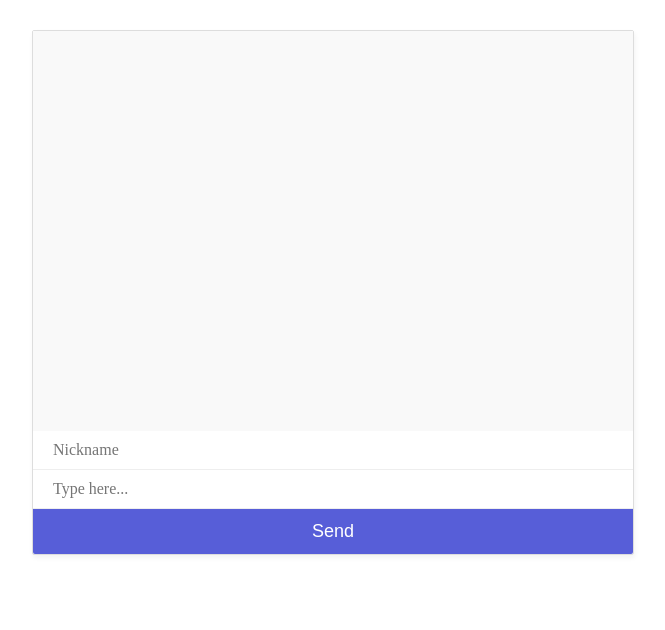
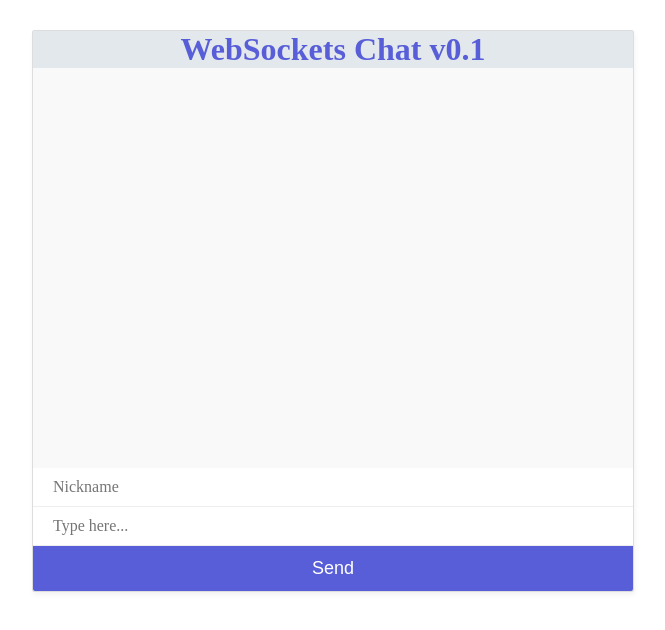
Before and after one commit to noomdalv/webSockets_chat, a website: page public/index.html in a window 1280 px wide. Shown: the whole page, without its empty margins (307-972 px from the left). Drawn offline with nearby package versions, Linux system fonts and the light colour scheme; no server answers.

Commit message:
updated readme and added styling

```diff
--- a/index.js
+++ b/index.js
@@ -14,7 +14,7 @@ app.use(express.static("public"));
 var io = socket(server);
 
 io.on("connection", function(socket) {
-	console.log("Socket connection established");
+	console.log("Socket connection established", socket.id);
 
 	socket.on("chat", data => {
 		io.sockets.emit("chat", data)
--- a/public/index.html
+++ b/public/index.html
@@ -10,6 +10,7 @@
 </head>
 <body>
 	<div id="mario-chat">
+		<h1 id="title">WebSockets Chat v0.1</h1>
 		<div id="chat-window">
 			<div id="output"></div>
 			<div id="feedback"></div>
--- a/public/styles.css
+++ b/public/styles.css
@@ -6,6 +6,14 @@ h2{
     font-size: 18px;
     padding: 10px 20px;
     color: #575ed8;
+}
+
+#title {
+	display: flex;
+	margin: 0;
+	justify-content: center;
+	color: #575ed8;
+	background-color: #e3e8ec;
 }
 
 #mario-chat{
```
Also changed, not shown: README.md, public/ss.jpg (added).
